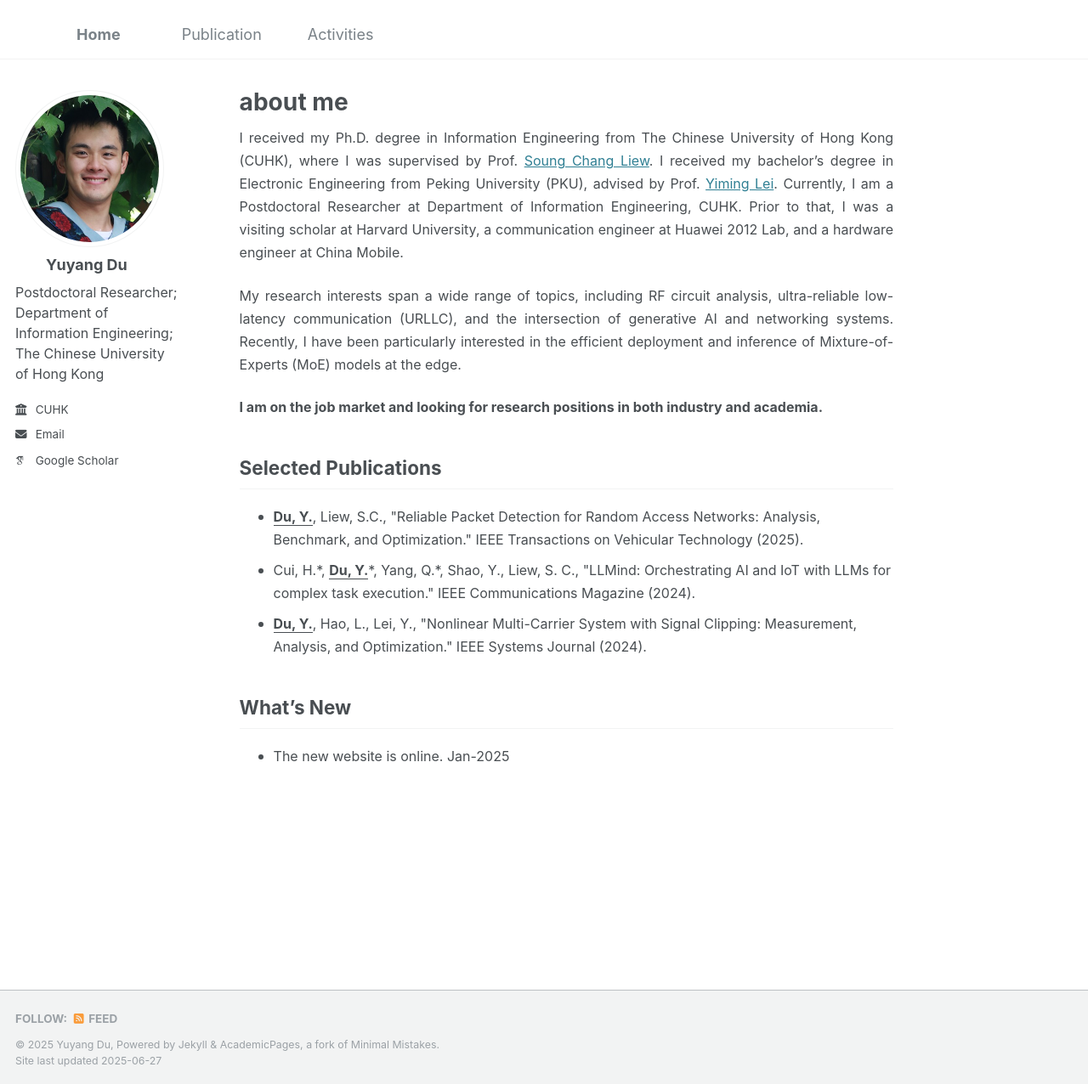
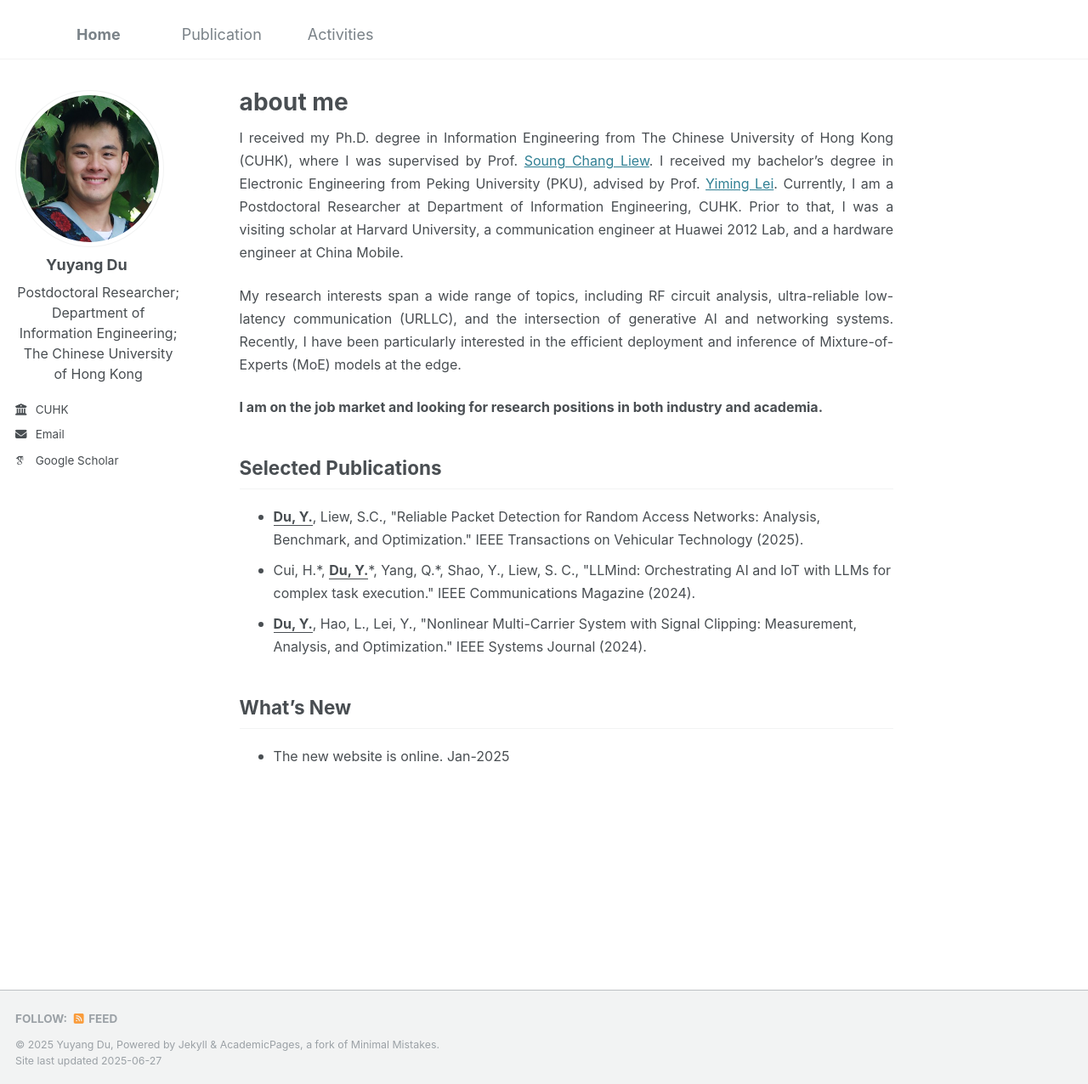
Before and after one commit to yuyangdu01/yuyangdu01.github.io, a Jekyll site: the page built from _pages/about.md, in a window 1280 px wide and 1276 px high. Shown: the whole window at 85% size. Built offline with Jekyll 4.4.1, drawn with Linux system fonts in a browser that asks for light colours; some web fonts are replaced.

Commit message:
Update author-profile.html

```diff
--- a/_includes/author-profile.html
+++ b/_includes/author-profile.html
@@ -17,7 +17,7 @@
   <div class="author__content">
     <h3 class="author__name">{{ author.name }}</h3>
     {% if author.pronouns %}<p class="author__pronouns">{{ author.pronouns }}</p>{% endif %}
-    {% if author.bio %}<p class="author__bio" style="ext-align: center">{{ author.bio }}</p>{% endif %}
+    {% if author.bio %}<p class="author__bio" style="text-align: center">{{ author.bio }}</p>{% endif %}
   </div>
 
   <div class="author__urls-wrapper">
```
